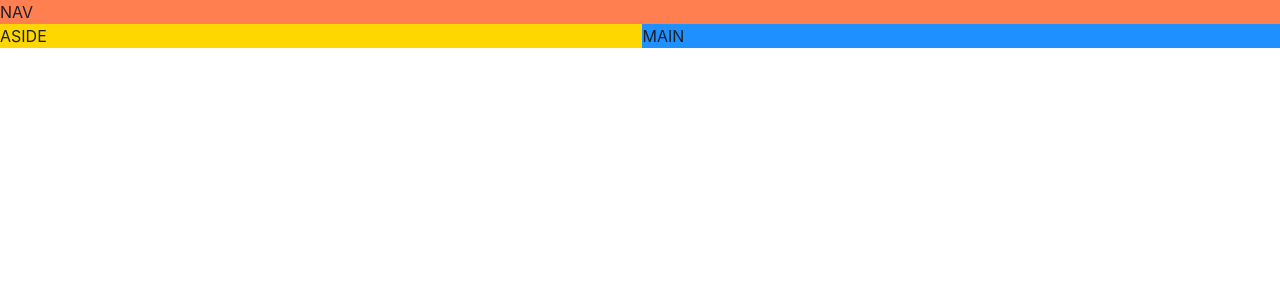
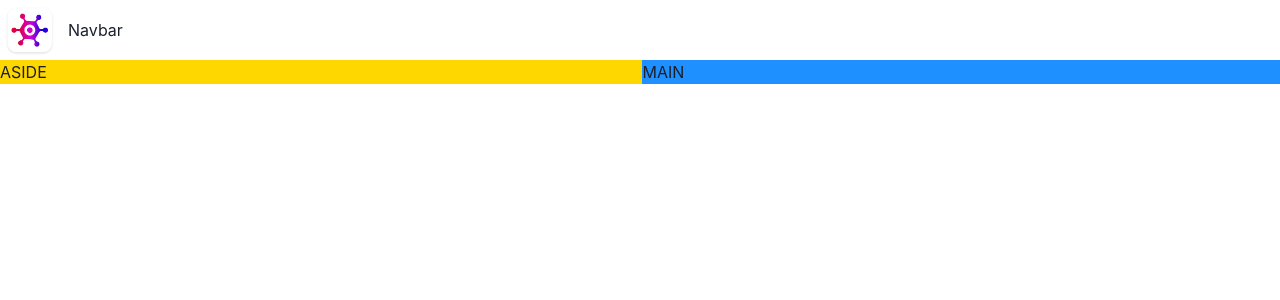
Before and after one commit to mohmedlej/game-hub, a React (Vite) app: page / in a window 1280 px wide. Shown: the top 300 px of the page. Built offline with nearby package versions, Linux system fonts and the light colour scheme.

Commit message:
Build a Navbar

```diff
--- a/src/App.tsx
+++ b/src/App.tsx
@@ -1,5 +1,6 @@
 import { Grid, GridItem, Show } from "@chakra-ui/react";
 import "./App.css";
+import Navbar from "./components/Navbar";
 
 function App() {
   return (
@@ -10,8 +11,8 @@
           lg: `"nav nav" "aside main"`,
         }}
       >
-        <GridItem area={"nav"} bg={"coral"}>
-          NAV
+        <GridItem area={"nav"}>
+          <Navbar />
         </GridItem>
         <Show above="lg">
           <GridItem area={"aside"} bg={"gold"}>
--- /dev/null
+++ b/src/components/Navbar.tsx
@@ -0,0 +1,13 @@
+import { HStack, Image, Text } from "@chakra-ui/react";
+import logo from "../assets/logo.webp";
+
+function Navbar() {
+  return (
+    <HStack>
+      <Image src={logo} boxSize={"60px"} />
+      <Text>Navbar</Text>
+    </HStack>
+  );
+}
+
+export default Navbar;
```
Also changed, not shown: src/assets/logo.webp (added).
